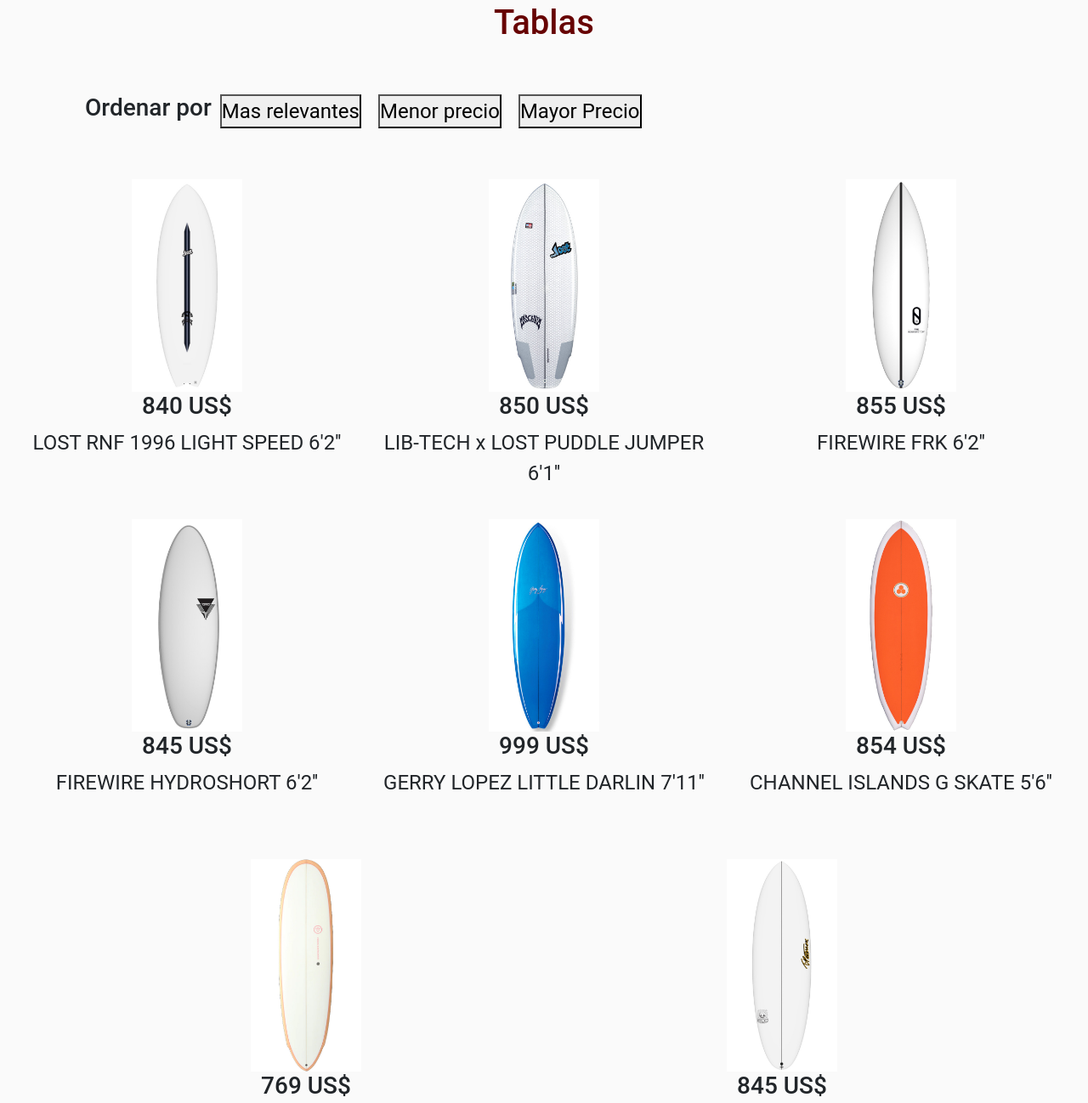
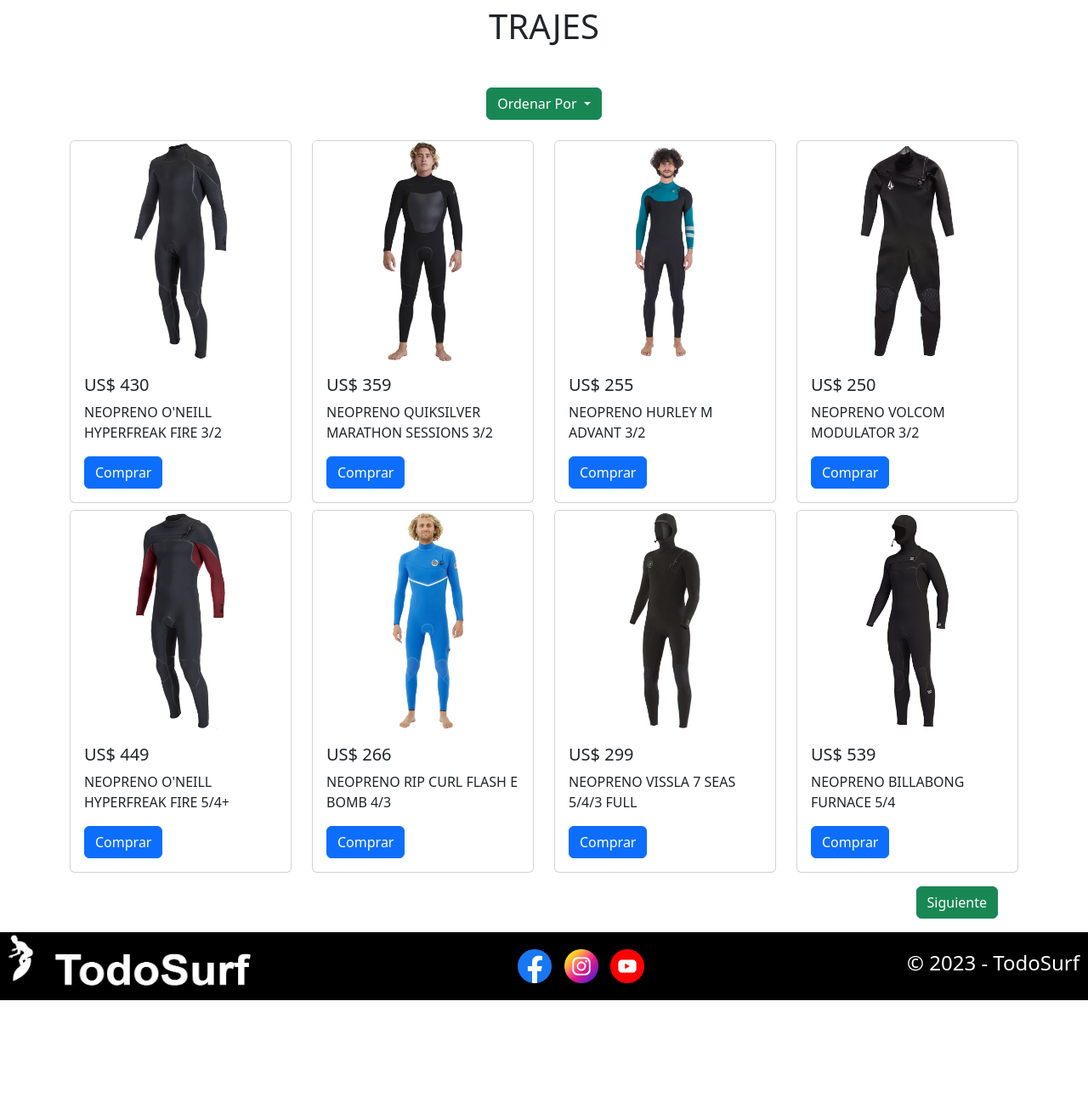
Before and after one commit to gonza87/DWProyectoFinal, a plain HTML site: page pages/tablas.html in a window 1280 px wide. Shown: the part 123-1421 px from the top of the page at 85% size. After the commit the page ends 1300 px from the top, so only its background shows below. Drawn offline with nearby package versions, Linux system fonts and the light colour scheme.

Commit message:
modificar tablas

```diff
--- a/pages/tablas.html
+++ b/pages/tablas.html
@@ -14,9 +14,10 @@
       integrity="sha384-KK94CHFLLe+nY2dmCWGMq91rCGa5gtU4mk92HdvYe+M/SXH301p5ILy+dN9+nJOZ"
       crossorigin="anonymous"
     />
+    <!-- CSS PROPIO -->
     <link rel="stylesheet" href="../css/style.css" />
   </head>
-  <body class="bodyVentas">
+  <body>
     <header class="header">
       <nav class="menu navbar navbar-expand-md" data-bs-theme="dark">
         <div class="container-fluid">
@@ -40,73 +41,174 @@
           >
             <ul class="navbar-nav ms-auto mb-2 mb-lg-0">
               <li class="nav-item">
-                <a class="nav-link" aria-current="page" href="#">Tablas</a>
+                <a class="nav-link" aria-current="page" href="./tablas.html">Tablas</a>
               </li>
               <li class="nav-item">
-                <a class="nav-link" href="#">Trajes</a>
+                <a class="nav-link" href="./trajes.html">Trajes</a>
               </li>
               <li class="nav-item">
-                <a class="nav-link" href="#">Accesorios</a>
+                <a class="nav-link" href="./accesorios.html">Accesorios</a>
               </li>
               <li class="nav-item">
-                <a class="nav-link" href="./pages/contacto.html">Contacto</a>
+                <a class="nav-link" href="./contacto.html">Contacto</a>
               </li>
             </ul>
           </div>
         </div>
       </nav>
     </header>
-    <main class="mainVentas">
-      <h1 class="tituloVenta">Tablas</h1>
-      <div class="menuVentas">
-        <h3>Ordenar por</h3>
-        <button>Mas relevantes</button>
-        <button>Menor precio</button>
-        <button>Mayor Precio</button>
+    <main>
+      <div class="container-fluid text-center">
+        <h1 class="mt-4 mb-5">TRAJES</h1>
       </div>
-      <section class="contenedorTablas">
-        <article class="articulo1">
-          <img src="../img/tablas/01.jpg" alt="tabla" />
-          <h3>840 US$</h3>
-          <p>LOST RNF 1996 LIGHT SPEED 6'2''</p>
-        </article>
-        <article class="articulo2">
-          <img src="../img/tablas/02.jpg" alt="tabla" />
-          <h3>850 US$</h3>
-          <p>LIB-TECH x LOST PUDDLE JUMPER 6'1''</p>
-        </article>
-        <article class="articulo3">
-          <img src="../img/tablas/03.jpg" alt="tabla" />
-          <h3>855 US$</h3>
-          <p>FIREWIRE FRK 6'2''</p>
-        </article>
-        <article class="articulo4">
-          <img src="../img/tablas/04.jpg" alt="tabla" />
-          <h3>845 US$</h3>
-          <p>FIREWIRE HYDROSHORT 6'2''</p>
-        </article>
-        <article class="articulo5">
-          <img src="../img/tablas/05.jpg" alt="tabla" />
-          <h3>999 US$</h3>
-          <p>GERRY LOPEZ LITTLE DARLIN 7'11''</p>
-        </article>
-        <article class="articulo6">
-          <img src="../img/tablas/06.jpg" alt="tabla" />
-          <h3>854 US$</h3>
-          <p>CHANNEL ISLANDS G SKATE 5'6''</p>
-        </article>
-        <article class="articulo7">
-          <img src="../img/tablas/07.jpg" alt="tabla" />
-          <h3>769 US$</h3>
-          <p>VENON ZEPPELIN 8'0''</p>
-        </article>
-        <article class="articulo8">
-          <img src="../img/tablas/08.jpg" alt="tabla" />
-          <h3>845 US$</h3>
-          <p>TIMMY PATTERSON FULL MOON 6'4''</p>
-        </article>
-      </section>
-      <div class="btnsiguiente"><button>Siguiente</button></div>
+      <div class="container">
+        <div class="row">
+          <div class="col">
+            <div class="dropdown d-flex justify-content-center mb-3">
+              <button
+                class="btn btn-success dropdown-toggle"
+                type="button"
+                data-bs-toggle="dropdown"
+                aria-expanded="false"
+              >
+                Ordenar Por
+              </button>
+              <ul class="dropdown-menu">
+                <li><a class="dropdown-item" href="#">Mas relevantes</a></li>
+                <li><a class="dropdown-item" href="#">Menor precio</a></li>
+                <li>
+                  <a class="dropdown-item" href="#">Mayor Precio</a>
+                </li>
+              </ul>
+            </div>
+          </div>
+        </div>
+      </div>
+      <!-- Contenedor Principal de Articulos -->
+      <div class="container">
+        <div class="row">
+          <div class="d-flex justify-content-center col-md-6 col-xl-3 mt-2">
+            <div class="card" style="width: 18rem">
+              <img
+                src="../img/trajes/01.jpg"
+                class="card-img-top"
+                alt="traje"
+              />
+              <div class="card-body">
+                <h5 class="card-title">US$ 430</h5>
+                <p class="card-text">NEOPRENO O'NEILL HYPERFREAK FIRE 3/2</p>
+                <a href="#" class="btn btn-primary">Comprar</a>
+              </div>
+            </div>
+          </div>
+          <div class="d-flex justify-content-center col-md-6 col-xl-3 mt-2">
+            <div class="card" style="width: 18rem">
+              <img
+                src="../img/trajes/02.jpg"
+                class="card-img-top"
+                alt="traje"
+              />
+              <div class="card-body">
+                <h5 class="card-title">US$ 359</h5>
+                <p class="card-text">
+                  NEOPRENO QUIKSILVER MARATHON SESSIONS 3/2
+                </p>
+                <a href="#" class="btn btn-primary">Comprar</a>
+              </div>
+            </div>
+          </div>
+          <div class="d-flex justify-content-center col-md-6 col-xl-3 mt-2">
+            <div class="card" style="width: 18rem">
+              <img
+                src="../img/trajes/03.jpg"
+                class="card-img-top"
+                alt="traje"
+              />
+              <div class="card-body">
+                <h5 class="card-title">US$ 255</h5>
+                <p class="card-text">NEOPRENO HURLEY M ADVANT 3/2</p>
+                <a href="#" class="btn btn-primary">Comprar</a>
+              </div>
+            </div>
+          </div>
+          <div class="d-flex justify-content-center col-md-6 col-xl-3 mt-2">
+            <div class="card" style="width: 18rem">
+              <img
+                src="../img/trajes/04.jpg"
+                class="card-img-top"
+                alt="traje"
+              />
+              <div class="card-body">
+                <h5 class="card-title">US$ 250</h5>
+                <p class="card-text">NEOPRENO VOLCOM MODULATOR 3/2</p>
+                <a href="#" class="btn btn-primary">Comprar</a>
+              </div>
+            </div>
+          </div>
+          <div class="d-flex justify-content-center col-md-6 col-xl-3 mt-2">
+            <div class="card" style="width: 18rem">
+              <img
+                src="../img/trajes/05.jpg"
+                class="card-img-top"
+                alt="traje"
+              />
+              <div class="card-body">
+                <h5 class="card-title">US$ 449</h5>
+                <p class="card-text">NEOPRENO O'NEILL HYPERFREAK FIRE 5/4+</p>
+                <a href="#" class="btn btn-primary">Comprar</a>
+              </div>
+            </div>
+          </div>
+          <div class="d-flex justify-content-center col-md-6 col-xl-3 mt-2">
+            <div class="card" style="width: 18rem">
+              <img
+                src="../img/trajes/06.jpg"
+                class="card-img-top"
+                alt="traje"
+              />
+              <div class="card-body">
+                <h5 class="card-title">US$ 266</h5>
+                <p class="card-text">NEOPRENO RIP CURL FLASH E BOMB 4/3</p>
+                <a href="#" class="btn btn-primary">Comprar</a>
+              </div>
+            </div>
+          </div>
+          <div class="d-flex justify-content-center col-md-6 col-xl-3 mt-2">
+            <div class="card" style="width: 18rem">
+              <img
+                src="../img/trajes/07.jpg"
+                class="card-img-top"
+                alt="traje"
+              />
+              <div class="card-body">
+                <h5 class="card-title">US$ 299</h5>
+                <p class="card-text">NEOPRENO VISSLA 7 SEAS 5/4/3 FULL</p>
+                <a href="#" class="btn btn-primary">Comprar</a>
+              </div>
+            </div>
+          </div>
+          <div class="d-flex justify-content-center col-md-6 col-xl-3 mt-2">
+            <div class="card" style="width: 18rem">
+              <img
+                src="../img/trajes/08.jpg"
+                class="card-img-top"
+                alt="traje"
+              />
+              <div class="card-body">
+                <h5 class="card-title">US$ 539</h5>
+                <p class="card-text">NEOPRENO BILLABONG FURNACE 5/4</p>
+                <a href="#" class="btn btn-primary">Comprar</a>
+              </div>
+            </div>
+          </div>
+          <div class="row">
+            <div class="col-12 d-flex justify-content-end">
+            <button type="button" class="btn btn-success mt-3 mb-3">
+              Siguiente
+            </button>
+          </div>
+        </div>
+      </div>
     </main>
     <footer class="footer">
       <div>
@@ -129,6 +231,7 @@
       </nav>
       <h4>&copy; 2023 - TodoSurf</h4>
     </footer>
+    <!-- JS BOOTSTRAP -->
     <script
       src="https://cdn.jsdelivr.net/npm/bootstrap@5.3.0-alpha3/dist/js/bootstrap.bundle.min.js"
       integrity="sha384-ENjdO4Dr2bkBIFxQpeoTz1HIcje39Wm4jDKdf19U8gI4ddQ3GYNS7NTKfAdVQSZe"
```
Also changed, not shown: pages/borrartablas.html (added, +138 -0 lines).
